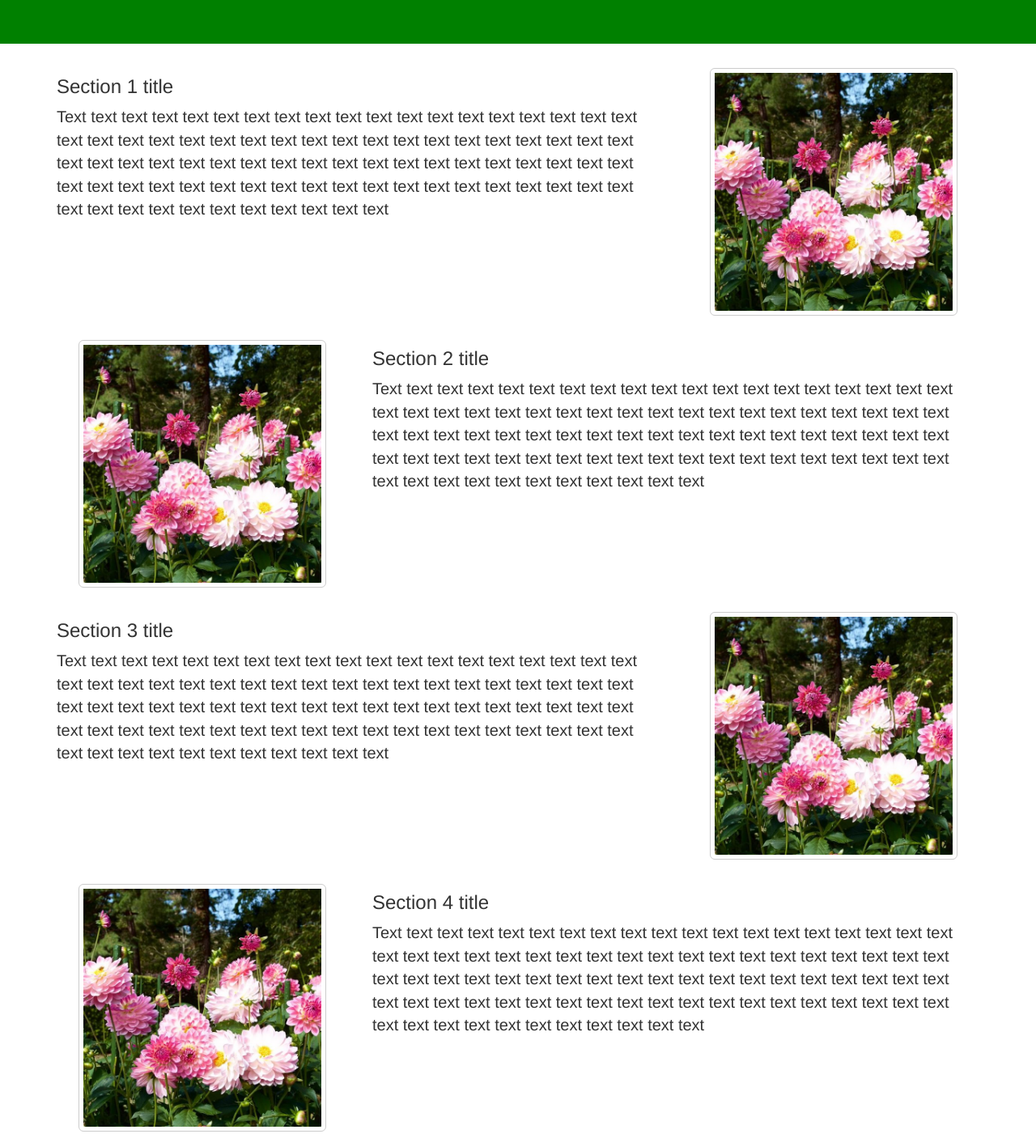
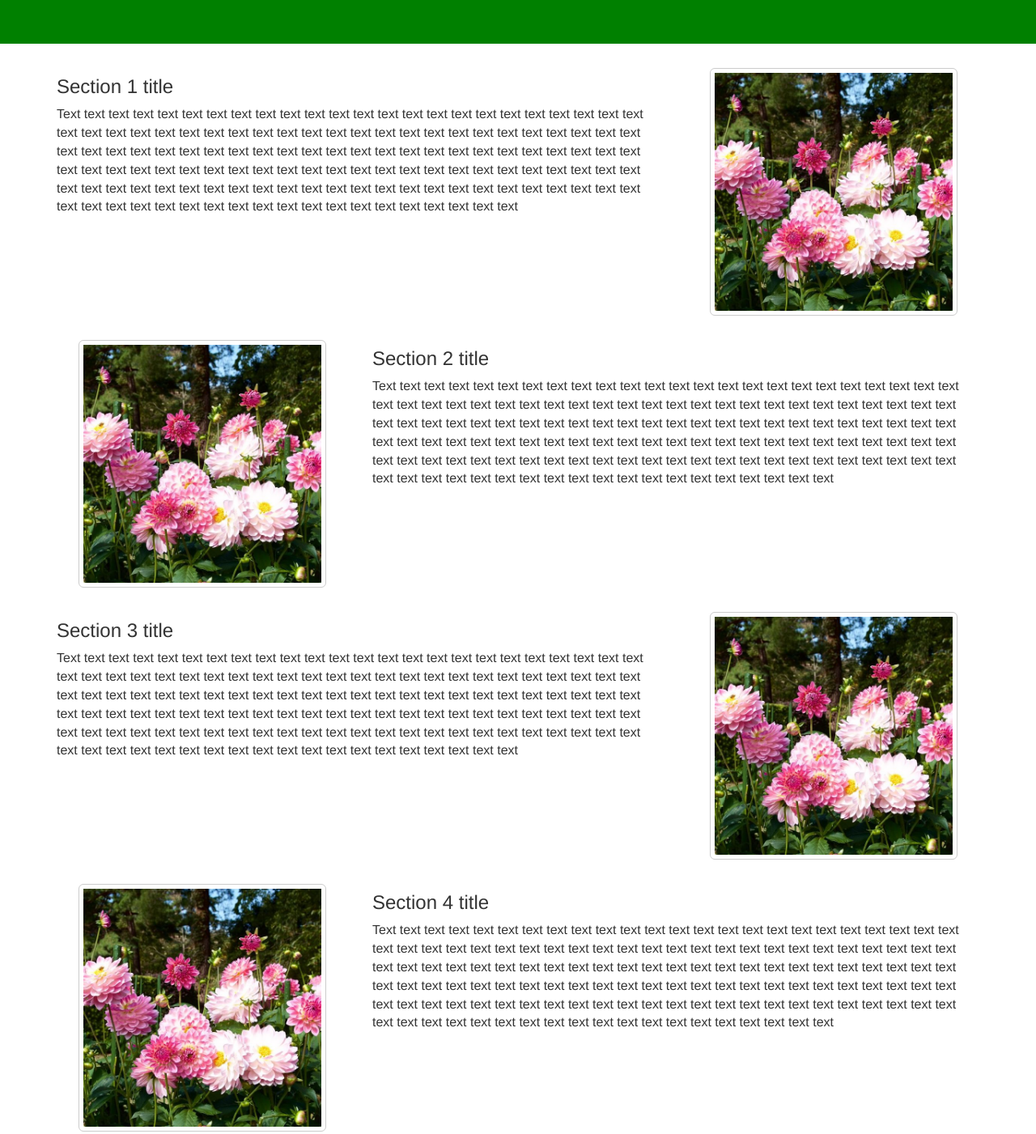
Before and after one commit to helenaam/ochre-templates, a plain HTML site: page about.html in a window 1280 px wide. Shown: the part 240-1641 px from the top of the page at 81% size. Drawn offline with nearby package versions, Linux system fonts and the light colour scheme.

Commit message:
made about page resize properly on smaller screens

```diff
--- a/about.html
+++ b/about.html
@@ -84,39 +84,39 @@
 
       <div class="container">
 	<div class="row">
-	  <div class="col-xs-8">
+	  <div class="col-sm-8">
 	    <h3>Section 1 title</h3>
-	    <p>Text text text text text text text text text text text text text text text text text text text text text text text text text text text text text text text text text text text text text text text text text text text text text text text text text text text text text text text text text text text text text text text text text text text text text text text text text text text text text text text text text text text text text text text</p>
+	    <p>Text text text text text text text text text text text text text text text text text text text text text text text text text text text text text text text text text text text text text text text text text text text text text text text text text text text text text text text text text text text text text text text text text text text text text text text text text text text text text text text text text text text text text text text text text text text text text text text text text text text text text text text text text text text text text text text text text text text text text text text text text text text text text text text text text text text text text text text text text text text</p>
 	  </div>
-	  <div class="col-xs-4">
+	  <div class="col-sm-4">
 	    <img src="assets/image1.jpg" alt="image 1" width="200" height="200">
 	  </div>
 	</div>
 	<div class="row">
-	  <div class="col-xs-4">
+	  <div class="col-sm-4">
 	    <img src="assets/image1.jpg" alt="image 2" width="200" height="200">
 	  </div>
-	  <div class="col-xs-8">
+	  <div class="col-sm-8">
 	    <h3>Section 2 title</h3>
-	    <p>Text text text text text text text text text text text text text text text text text text text text text text text text text text text text text text text text text text text text text text text text text text text text text text text text text text text text text text text text text text text text text text text text text text text text text text text text text text text text text text text text text text text text text text text</p>
+	    <p>Text text text text text text text text text text text text text text text text text text text text text text text text text text text text text text text text text text text text text text text text text text text text text text text text text text text text text text text text text text text text text text text text text text text text text text text text text text text text text text text text text text text text text text text text text text text text text text text text text text text text text text text text text text text text text text text text text text text text text text text text text text text text text text text text text text text text text text text text text text text</p>
 	  </div>
 	</div>
       	<div class="row">
-	  <div class="col-xs-8">
+	  <div class="col-sm-8">
 	    <h3>Section 3 title</h3>
-	    <p>Text text text text text text text text text text text text text text text text text text text text text text text text text text text text text text text text text text text text text text text text text text text text text text text text text text text text text text text text text text text text text text text text text text text text text text text text text text text text text text text text text text text text text text text</p>
+	    <p>Text text text text text text text text text text text text text text text text text text text text text text text text text text text text text text text text text text text text text text text text text text text text text text text text text text text text text text text text text text text text text text text text text text text text text text text text text text text text text text text text text text text text text text text text text text text text text text text text text text text text text text text text text text text text text text text text text text text text text text text text text text text text text text text text text text text text text text text text text text text</p>
 	  </div>
-	  <div class="col-xs-4">
+	  <div class="col-sm-4">
 	    <img src="assets/image1.jpg" alt="image 3" width="200" height="200">
 	  </div>
 	</div>
 	<div class="row">
-	  <div class="col-xs-4">
+	  <div class="col-sm-4">
 	    <img src="assets/image1.jpg" alt="image 4" width="200" height="200">
 	  </div>
-	  <div class="col-xs-8">
+	  <div class="col-sm-8">
 	    <h3>Section 4 title</h3>
-	    <p>Text text text text text text text text text text text text text text text text text text text text text text text text text text text text text text text text text text text text text text text text text text text text text text text text text text text text text text text text text text text text text text text text text text text text text text text text text text text text text text text text text text text text text text text</p>
+	    <p>Text text text text text text text text text text text text text text text text text text text text text text text text text text text text text text text text text text text text text text text text text text text text text text text text text text text text text text text text text text text text text text text text text text text text text text text text text text text text text text text text text text text text text text text text text text text text text text text text text text text text text text text text text text text text text text text text text text text text text text text text text text text text text text text text text text text text text text text text text text text</p>
 	  </div>
 	</div>
       </div>
--- a/styles/about.css
+++ b/styles/about.css
@@ -23,16 +23,8 @@ body, html {
     background-color: white; /* replace this with desired background color for body of page */
 }
 
-.col-xs-4 {
-
-}
-
-.col-xs-8 {
-
-}
-
-.col-xs-8 p {
-    font-size: 20px;
+.col-sm-8 p {
+    font-size: 16px; /* replace this with desired font size for body text */
 }
 
 .row {
```
